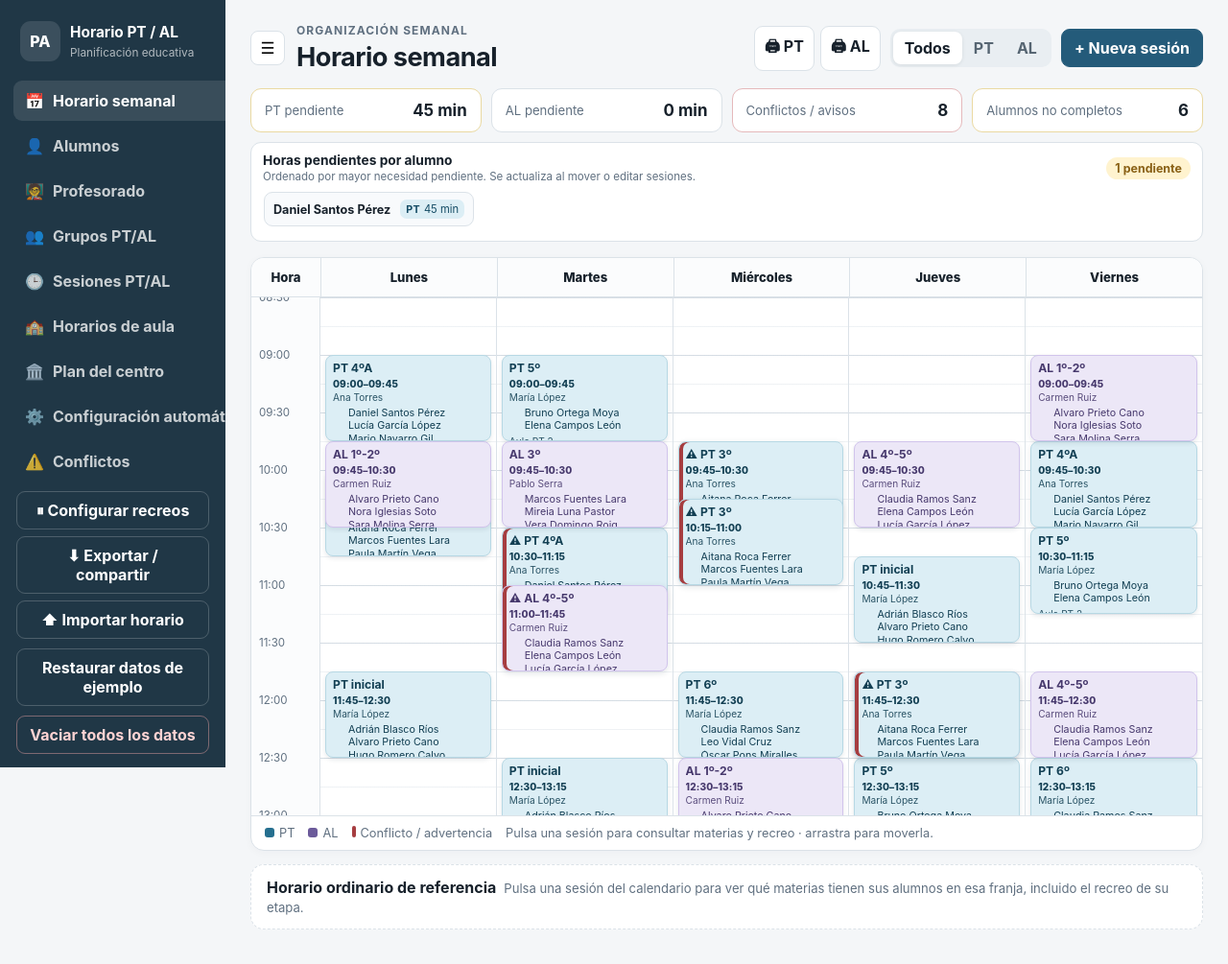
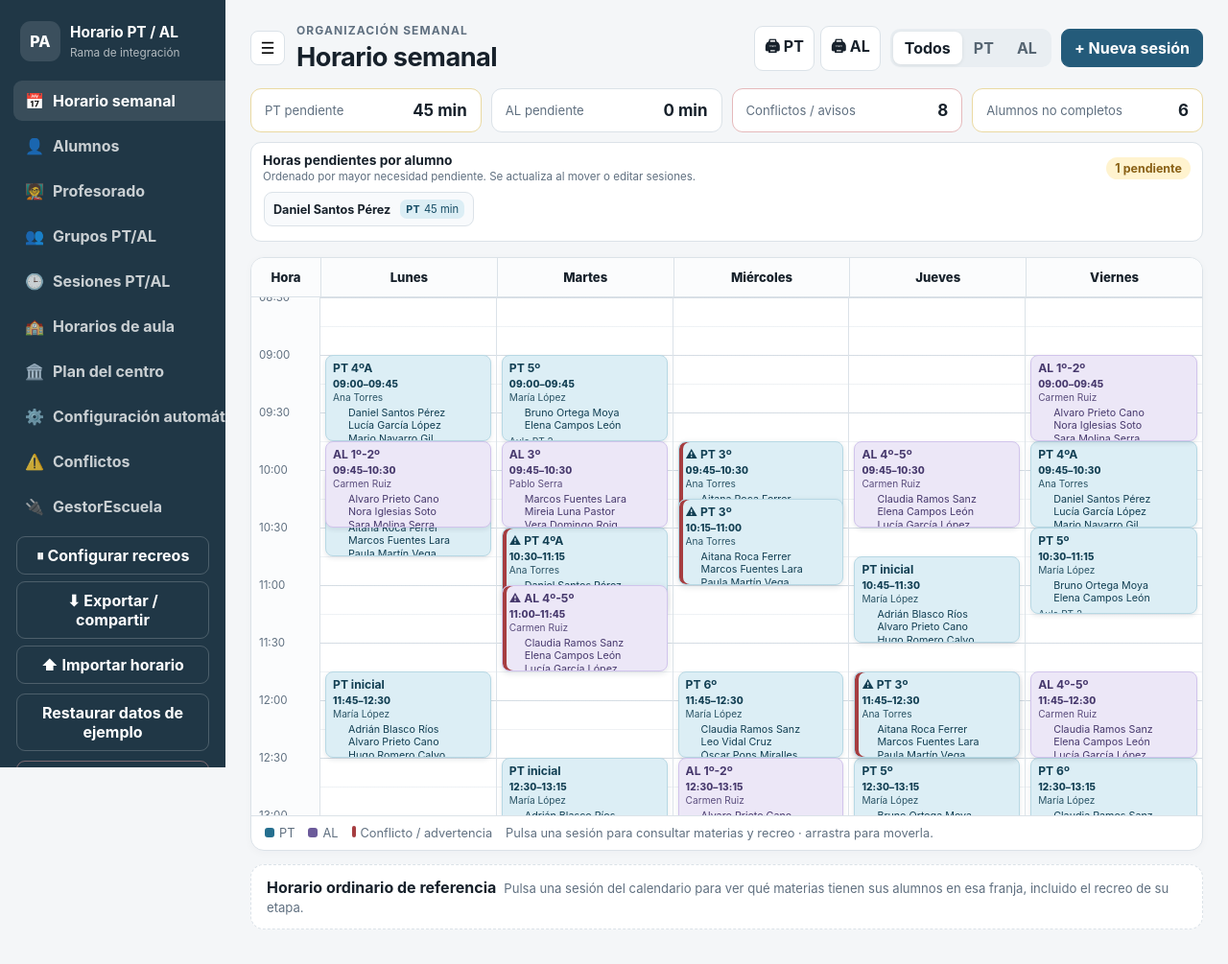
Before and after one commit to WolcenOn/Horario-PT-AL, a website with bundled scripts: page index.html in a window 1280 px wide. Shown: the whole page at 96% size. Built offline with nearby package versions, Linux system fonts and the light colour scheme.

Commit message:
Expose GestorEscuela integration in branch UI

```diff
--- a/index.html
+++ b/index.html
@@ -4,13 +4,14 @@
   <meta charset="utf-8">
   <meta name="viewport" content="width=device-width, initial-scale=1">
   <meta name="color-scheme" content="light">
-  <title>Horario PT / AL</title>
+  <title>Horario PT / AL · Integración</title>
   <link rel="stylesheet" href="./css/base.css">
   <link rel="stylesheet" href="./css/layout.css">
   <link rel="stylesheet" href="./css/calendar.css">
   <link rel="stylesheet" href="./css/school.css">
   <link rel="stylesheet" href="./css/automation.css">
   <link rel="stylesheet" href="./css/center-planning.css">
+  <link rel="stylesheet" href="./css/integration.css">
 </head>
 <body>
   <a class="skip-link" href="#mainContent">Saltar al contenido</a>
@@ -20,7 +21,7 @@
         <div class="brand-mark" aria-hidden="true">PA</div>
         <div class="brand-copy">
           <strong>Horario PT / AL</strong>
-          <small>Planificación educativa</small>
+          <small>Rama de integración</small>
         </div>
       </div>
       <nav class="nav-list">
@@ -33,6 +34,7 @@
         <button class="nav-item" data-view="centerPlanning" type="button">🏛️ <span>Plan del centro</span></button>
         <button class="nav-item" data-view="automation" type="button">⚙️ <span>Configuración automática</span><span id="automationNavBadge" class="nav-badge" aria-label="Estado de configuración">!</span></button>
         <button class="nav-item" data-view="alerts" type="button">⚠️ <span>Conflictos</span></button>
+        <button class="nav-item" data-view="integration" type="button">🔌 <span>GestorEscuela</span></button>
       </nav>
       <div class="sidebar-footer">
         <div class="sidebar-data-actions">
@@ -43,7 +45,7 @@
         </div>
         <button id="resetDemoBtn" class="button button-ghost button-full" type="button">Restaurar datos de ejemplo</button>
         <button id="clearAllDataBtn" class="button button-ghost button-full sidebar-danger" type="button">Vaciar todos los datos</button>
-        <small>Los datos se guardan en este navegador.</small>
+        <small>IndexedDB sigue siendo la fuente local. El backend es opcional.</small>
       </div>
     </aside>
 
@@ -78,5 +80,6 @@
   <div id="modalRoot"></div>
   <div id="toastRoot" class="toast-root" aria-live="polite" aria-atomic="true"></div>
   <script type="module" src="./js/app.js"></script>
+  <script type="module" src="./js/integration-controller.js"></script>
 </body>
 </html>
```
